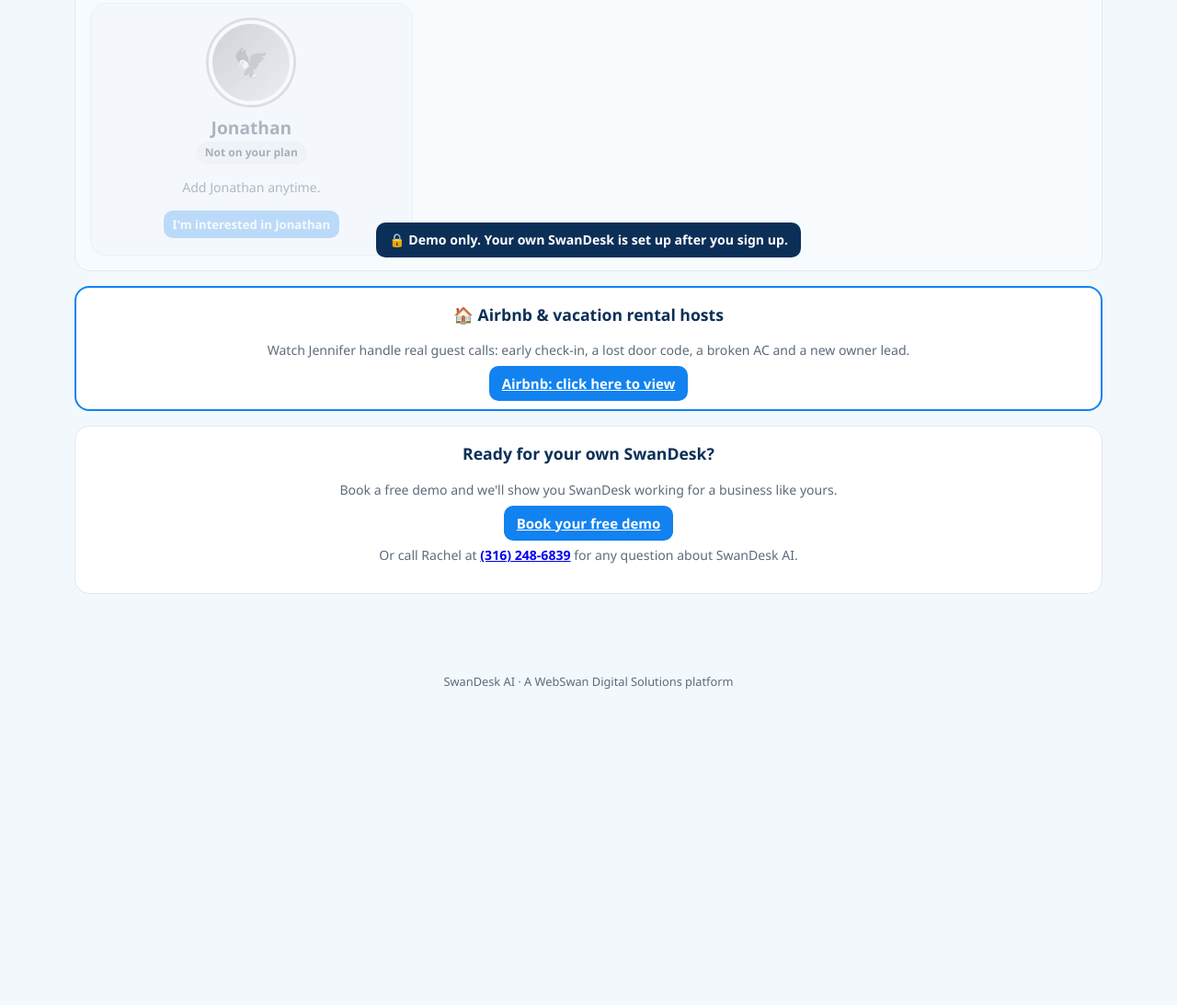
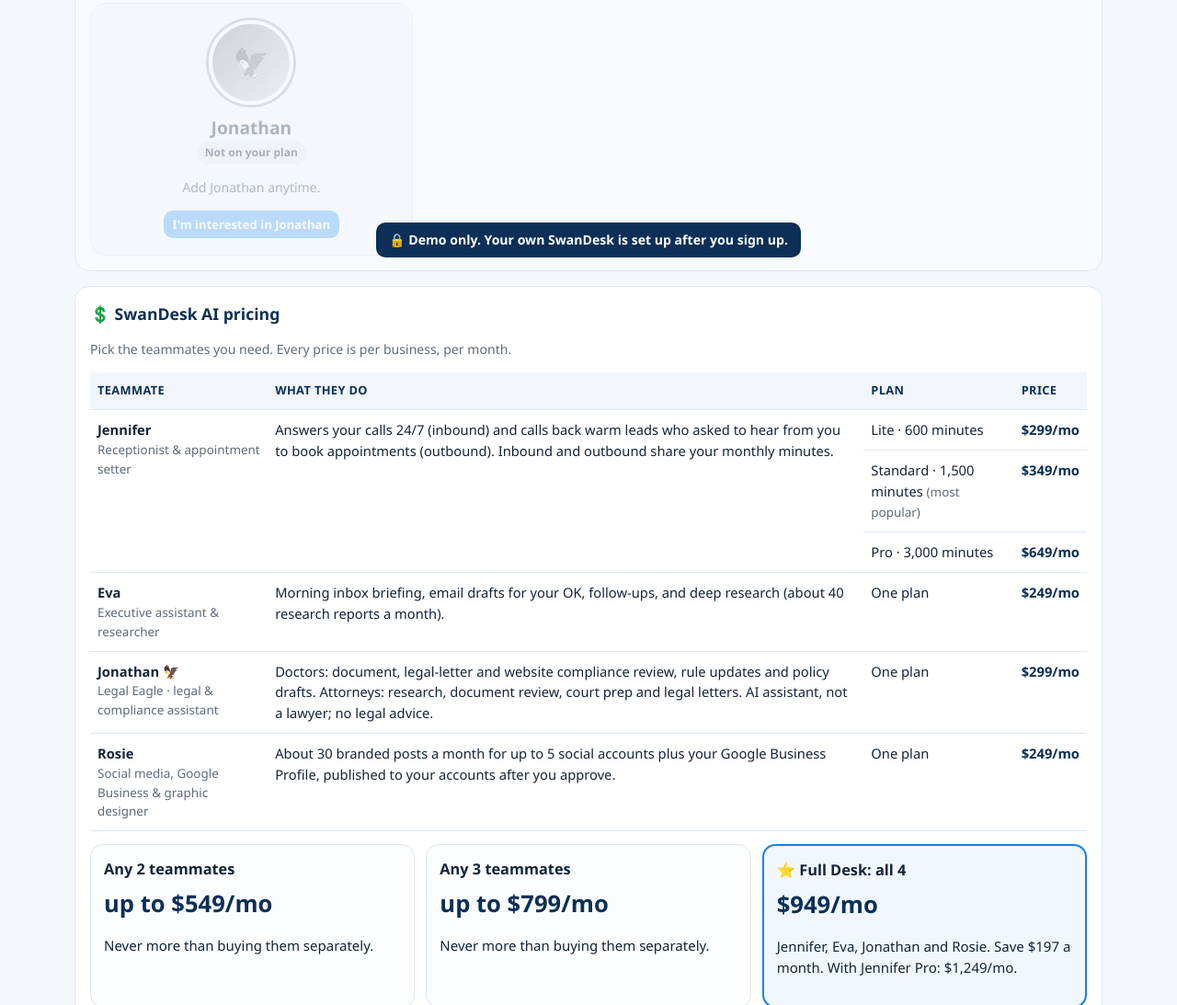
Before and after one commit to Taniad2169/Swan-Desk-AI, a website: page demo/index.html in a window 1280 px wide. Shown: the part 1707-2800 px from the top of the page at 92% size. Before the commit the page ends 2479 px from the top, so only its background shows below. Drawn offline with Linux system fonts and the light colour scheme.

Commit message:
SwanDesk demo: public pricing table (#pricing) with plans, bundles, setup, prepay discounts and bill controls; roadmap: approved usage & billing rules
Co-Authored-By: Claude Opus 5.5 <noreply@anthropic.com>
Claude-Session: https://claude.ai/code/session_01JtDCc5g7JUbXxKUDviueEB

```diff
--- a/demo/index.html
+++ b/demo/index.html
@@ -24,6 +24,9 @@
 .steps{counter-reset:s;display:grid;grid-template-columns:repeat(auto-fit,minmax(220px,1fr));gap:14px}
 .steps div{background:#fff;border:1px solid var(--line);border-radius:14px;padding:14px}
 .steps div::before{counter-increment:s;content:counter(s);display:inline-grid;place-items:center;width:30px;height:30px;border-radius:50%;background:var(--blue);color:#fff;font-weight:700;margin-bottom:6px}
+.ptab{width:100%;border-collapse:collapse;font-size:.92rem}.ptab th,.ptab td{padding:10px 8px;border-bottom:1px solid var(--line);text-align:left;vertical-align:top}.ptab th{background:#f1f6fc;color:var(--navy);font-size:.8rem;text-transform:uppercase;letter-spacing:.03em}.ptab td.pr{font-weight:800;color:var(--navy);white-space:nowrap}.ptab .sub{color:var(--muted);font-size:.84rem}
+.pgrid{display:grid;grid-template-columns:repeat(auto-fit,minmax(230px,1fr));gap:12px;margin-top:14px}.pbox{border:1px solid var(--line);border-radius:14px;padding:14px;background:#fbfdff}.pbox.best{border:2px solid var(--blue);background:#f1f7ff}.pbox h3{margin:0 0 4px;font-size:1.02rem}.pbox .big{font-size:1.6rem;font-weight:800;color:var(--navy)}.pbox ul{margin:8px 0 0;padding-left:18px;font-size:.88rem}
+.ptwrap{overflow-x:auto}
 @media (max-width:820px){.hero .in{grid-template-columns:1fr}.hero h2{font-size:1.6rem}}
 </style>
 </head>
@@ -36,7 +39,7 @@
     <span class="demo-badge">Demo · see how it works</span>
     <h2 id="ht">One smart desk. Four AI teammates for your business.</h2>
     <p>Jennifer answers your calls, Eva keeps your inbox under control, Rosie runs your social media and Google Business, and Jonathan, your Legal Eagle, keeps your documents and website in compliance. You stay in control and turn each teammate on or off anytime.</p>
-    <div class="cta"><a class="btn" id="bookBtn" href="mailto:designs@thewebswan.com?subject=SwanDesk%20AI%20demo">Book your free demo</a><a class="btn wh" href="#team">Meet the team</a><a class="btn wh" href="hospitality/">🏠 Airbnb: click here to view</a></div>
+    <div class="cta"><a class="btn" id="bookBtn" href="mailto:designs@thewebswan.com?subject=SwanDesk%20AI%20demo">Book your free demo</a><a class="btn wh" href="#team">Meet the team</a><a class="btn wh" href="#pricing">💲 See pricing</a><a class="btn wh" href="hospitality/">🏠 Airbnb: click here to view</a></div>
     <p style="margin-top:14px">Questions about SwanDesk AI? Call Rachel at <a href="tel:+13162486839" style="color:#93e5fa;font-weight:700">(316) 248-6839</a></p>
   </div>
   <div class="vid" id="vidBox"><div class="soon">The SwanDesk AI video is coming here.</div></div>
@@ -78,6 +81,33 @@
     <div class="lock"><span>🔒 Demo only. Your own SwanDesk is set up after you sign up.</span></div>
   </section>
 
+
+  <section class="card" id="pricing" aria-labelledby="pt">
+    <h2 id="pt">💲 SwanDesk AI pricing</h2>
+    <p class="muted">Pick the teammates you need. Every price is per business, per month.</p>
+    <div class="ptwrap"><table class="ptab">
+      <thead><tr><th>Teammate</th><th>What they do</th><th>Plan</th><th>Price</th></tr></thead>
+      <tbody>
+        <tr><td rowspan="3"><b>Jennifer</b><div class="sub">Receptionist &amp; appointment setter</div></td><td rowspan="3">Answers your calls 24/7 (inbound) and calls back warm leads who asked to hear from you to book appointments (outbound). Inbound and outbound share your monthly minutes.</td><td>Lite · 600 minutes</td><td class="pr">$299/mo</td></tr>
+        <tr><td>Standard · 1,500 minutes <span class="sub">(most popular)</span></td><td class="pr">$349/mo</td></tr>
+        <tr><td>Pro · 3,000 minutes</td><td class="pr">$649/mo</td></tr>
+        <tr><td><b>Eva</b><div class="sub">Executive assistant &amp; researcher</div></td><td>Morning inbox briefing, email drafts for your OK, follow-ups, and deep research (about 40 research reports a month).</td><td>One plan</td><td class="pr">$249/mo</td></tr>
+        <tr><td><b>Jonathan</b> 🦅<div class="sub">Legal Eagle · legal &amp; compliance assistant</div></td><td>Doctors: document, legal-letter and website compliance review, rule updates and policy drafts. Attorneys: research, document review, court prep and legal letters. AI assistant, not a lawyer; no legal advice.</td><td>One plan</td><td class="pr">$299/mo</td></tr>
+        <tr><td><b>Rosie</b><div class="sub">Social media, Google Business &amp; graphic designer</div></td><td>About 30 branded posts a month for up to 5 social accounts plus your Google Business Profile, published to your accounts after you approve.</td><td>One plan</td><td class="pr">$249/mo</td></tr>
+      </tbody>
+    </table></div>
+    <div class="pgrid">
+      <div class="pbox"><h3>Any 2 teammates</h3><div class="big">up to $549<span class="sub">/mo</span></div><p class="sub">Never more than buying them separately.</p></div>
+      <div class="pbox"><h3>Any 3 teammates</h3><div class="big">up to $799<span class="sub">/mo</span></div><p class="sub">Never more than buying them separately.</p></div>
+      <div class="pbox best"><h3>⭐ Full Desk: all 4</h3><div class="big">$949<span class="sub">/mo</span></div><p class="sub">Jennifer, Eva, Jonathan and Rosie. Save $197 a month. With Jennifer Pro: $1,249/mo.</p></div>
+    </div>
+    <div class="pgrid">
+      <div class="pbox"><h3>One-time setup</h3><ul><li>1–2 teammates: $299</li><li>3 teammates: $499</li><li>All 4: $599</li></ul></div>
+      <div class="pbox"><h3>Pay ahead and save</h3><ul><li>Every 3 months: 5% off</li><li>Every 6 months: 10% off</li><li>Once a year: 15% off</li></ul></div>
+      <div class="pbox"><h3>You stay in control of your bill</h3><ul><li>See your minutes and usage live in your dashboard</li><li>Alerts at 75%, 90% and 100% of your plan</li><li>Set your own monthly spending limit</li><li>Extra Jennifer minutes: $0.25 each, only as you authorize at sign-up</li><li>Outbound calls pause at your limit; you choose whether inbound calls continue or forward to your office</li></ul></div>
+    </div>
+    <p class="sub" style="margin-top:10px">Bundles include Jennifer Standard; Jennifer Pro inside a bundle adds $300/month. Prices in USD, before applicable taxes.</p>
+  </section>
   <section class="card" style="text-align:center;border:2px solid var(--blue)">
     <h2>🏠 Airbnb &amp; vacation rental hosts</h2>
     <p class="muted">Watch Jennifer handle real guest calls: early check-in, a lost door code, a broken AC and a new owner lead.</p>
```
Also changed, not shown: docs/ROADMAP.md (+11 -0 lines).
